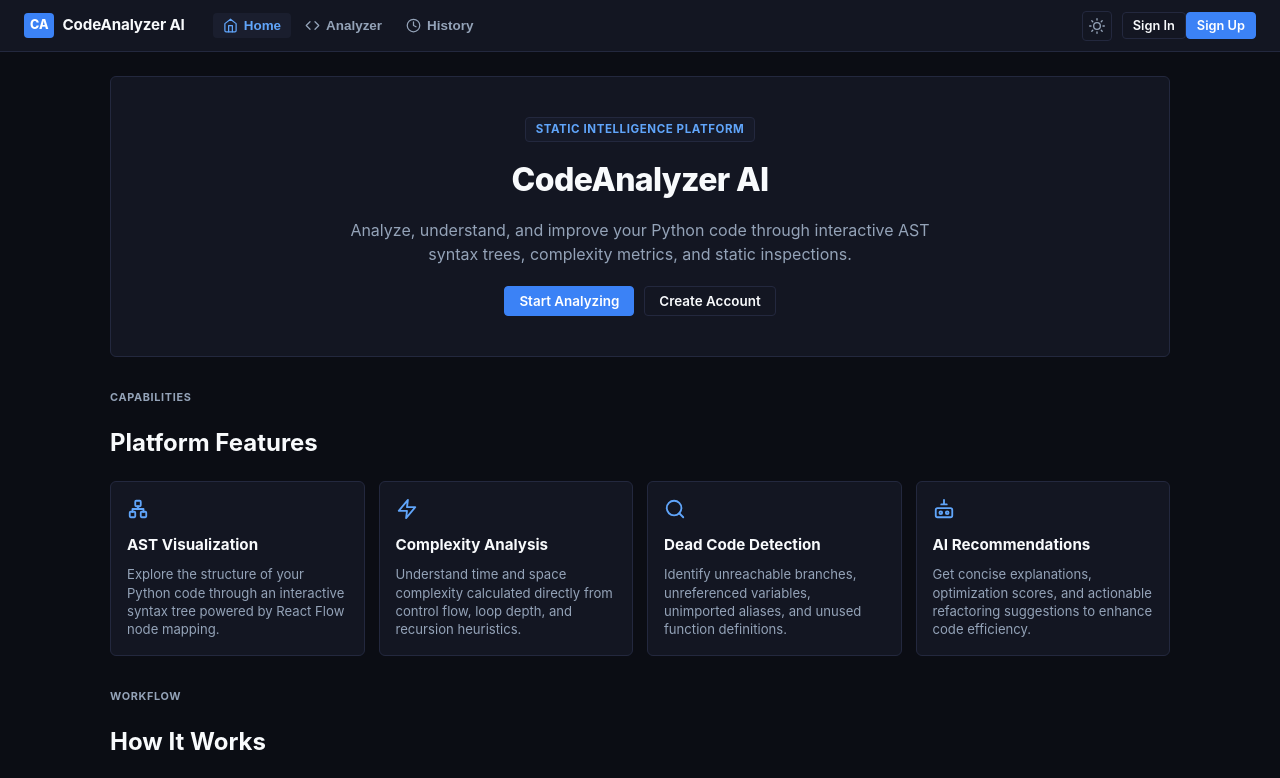
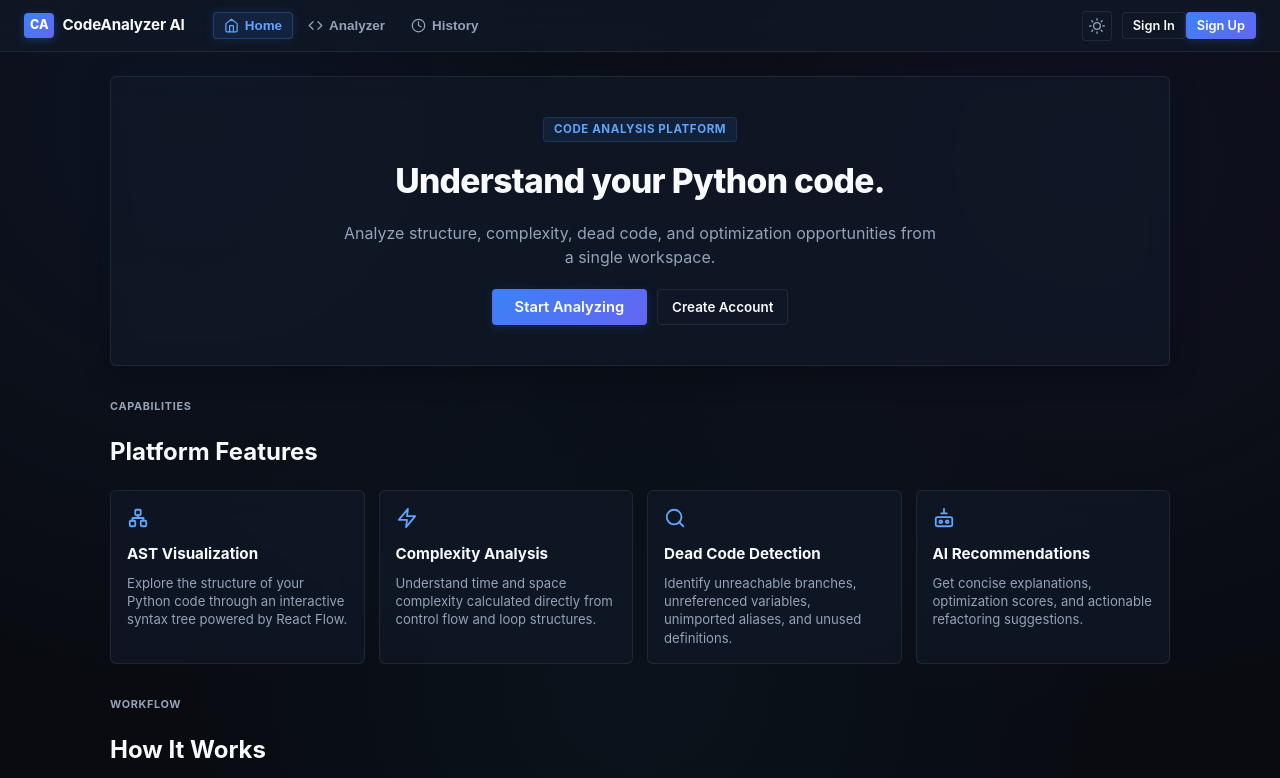
Before and after one commit to diyarane/python-code-analyzer, a React (Vite) app in the folder frontend/: page / in a window 1280 px wide. Shown: the top 778 px of the page. Built offline with nearby package versions, Linux system fonts and the light colour scheme; no server answers.

Commit message:
style: add refined visual depth and modern UI polish

```diff
--- a/frontend/src/components/HomePage.tsx
+++ b/frontend/src/components/HomePage.tsx
@@ -1,7 +1,7 @@
 import React, { useEffect, useState } from 'react';
 import { useAuth } from '../context/AuthContext';
 import { AnalyzeResponse } from '../types/analyzer';
-import { IconAst, IconZap, IconSearch, IconBot, IconHistory } from './Icons';
+import { IconAst, IconZap, IconSearch, IconBot } from './Icons';
 
 export interface HistoryRecord {
   id: number;
@@ -43,12 +43,12 @@ export const HomePage: React.FC<HomePageProps> = ({
 
   return (
     <div className="home-container">
-      {/* Restrained Technical Hero Section */}
+      {/* Premium Hero Section */}
       <section className="hero-section">
-        <div className="hero-badge">Static Intelligence Platform</div>
-        <h1 className="hero-title">CodeAnalyzer AI</h1>
+        <div className="hero-badge">CODE ANALYSIS PLATFORM</div>
+        <h1 className="hero-title">Understand your Python code.</h1>
         <p className="hero-subhead">
-          Analyze, understand, and improve your Python code through interactive AST syntax trees, complexity metrics, and static inspections.
+          Analyze structure, complexity, dead code, and optimization opportunities from a single workspace.
         </p>
         <div className="hero-actions">
           <button
@@ -58,15 +58,13 @@ export const HomePage: React.FC<HomePageProps> = ({
           >
             Start Analyzing
           </button>
-          {!user && (
-            <button
-              type="button"
-              className="btn btn-secondary hero-secondary-cta"
-              onClick={() => onNavigate('signup')}
-            >
-              Create Account
-            </button>
-          )}
+          <button
+            type="button"
+            className="btn btn-secondary hero-secondary-cta"
+            onClick={() => onNavigate(user ? 'history' : 'signup')}
+          >
+            {user ? 'View History' : 'Create Account'}
+          </button>
         </div>
       </section>
 
@@ -83,7 +81,7 @@ export const HomePage: React.FC<HomePageProps> = ({
             </div>
             <h3>AST Visualization</h3>
             <p>
-              Explore the structure of your Python code through an interactive syntax tree powered by React Flow node mapping.
+              Explore the structure of your Python code through an interactive syntax tree powered by React Flow.
             </p>
           </div>
 
@@ -93,7 +91,7 @@ export const HomePage: React.FC<HomePageProps> = ({
             </div>
             <h3>Complexity Analysis</h3>
             <p>
-              Understand time and space complexity calculated directly from control flow, loop depth, and recursion heuristics.
+              Understand time and space complexity calculated directly from control flow and loop structures.
             </p>
           </div>
 
@@ -103,7 +101,7 @@ export const HomePage: React.FC<HomePageProps> = ({
             </div>
             <h3>Dead Code Detection</h3>
             <p>
-              Identify unreachable branches, unreferenced variables, unimported aliases, and unused function definitions.
+              Identify unreachable branches, unreferenced variables, unimported aliases, and unused definitions.
             </p>
           </div>
 
@@ -113,7 +111,7 @@ export const HomePage: React.FC<HomePageProps> = ({
             </div>
             <h3>AI Recommendations</h3>
             <p>
-              Get concise explanations, optimization scores, and actionable refactoring suggestions to enhance code efficiency.
+              Get concise explanations, optimization scores, and actionable refactoring suggestions.
             </p>
           </div>
         </div>
@@ -134,13 +132,13 @@ export const HomePage: React.FC<HomePageProps> = ({
 
           <div className="step-card">
             <span className="step-num">02</span>
-            <h4>Run AST Analysis</h4>
+            <h4>Analyze</h4>
             <p>Static AST parser analyzes syntax tree, control flow, and complexity.</p>
           </div>
 
           <div className="step-card">
             <span className="step-num">03</span>
-            <h4>Inspect Compiler View</h4>
+            <h4>Explore AST</h4>
             <p>Explore interactive React Flow syntax graph and line maps.</p>
           </div>
 
--- a/frontend/src/styles/main.css
+++ b/frontend/src/styles/main.css
@@ -1,9 +1,10 @@
 :root {
-  --bg-app: #0b0d14;
-  --surface-card: #131622;
-  --surface-elevated: #1a1e2e;
-  --surface-secondary: #161a29;
-  --border: #23283e;
+  --bg-app: #090b11;
+  --surface-card: rgba(17, 24, 39, 0.75);
+  --surface-elevated: rgba(26, 30, 46, 0.85);
+  --surface-secondary: rgba(22, 26, 41, 0.7);
+  --border: rgba(255, 255, 255, 0.08);
+  --border-hover: rgba(59, 130, 246, 0.4);
   --border-focus: #3b82f6;
   --text: #f8fafc;
   --muted: #94a3b8;
@@ -21,10 +22,11 @@
 
 [data-theme="light"] {
   --bg-app: #f8fafc;
-  --surface-card: #ffffff;
-  --surface-elevated: #f1f5f9;
-  --surface-secondary: #f8fafc;
+  --surface-card: rgba(255, 255, 255, 0.85);
+  --surface-elevated: rgba(241, 245, 249, 0.95);
+  --surface-secondary: rgba(248, 250, 252, 0.9);
   --border: #e2e8f0;
+  --border-hover: #cbd5e1;
   --border-focus: #3b82f6;
   --text: #0f172a;
   --muted: #64748b;
@@ -44,6 +46,11 @@ body {
   margin: 0;
   padding: 0;
   background-color: var(--bg-app);
+  background-image:
+    radial-gradient(circle at 15% 15%, rgba(59, 130, 246, 0.08) 0%, transparent 45%),
+    radial-gradient(circle at 85% 20%, rgba(99, 102, 241, 0.07) 0%, transparent 45%),
+    radial-gradient(circle at 50% 85%, rgba(14, 165, 233, 0.05) 0%, transparent 50%);
+  background-attachment: fixed;
   color: var(--text);
   font-family: var(--font-sans);
   line-height: 1.5;
@@ -56,16 +63,19 @@ body {
   flex-direction: column;
 }
 
-/* Global Compact Header */
+/* Translucent Header */
 .navbar {
   display: flex;
   align-items: center;
   justify-content: space-between;
   padding: 10px 24px;
   background: var(--surface-card);
+  backdrop-filter: blur(12px);
+  -webkit-backdrop-filter: blur(12px);
   border-bottom: 1px solid var(--border);
   gap: 20px;
   height: 52px;
+  z-index: 50;
 }
 
 .nav-left {
@@ -83,12 +93,13 @@ body {
 }
 
 .brand-mark {
-  background: var(--primary);
+  background: linear-gradient(135deg, #3b82f6 0%, #6366f1 100%);
   color: #ffffff;
   font-weight: 800;
   font-size: 0.78rem;
   padding: 3px 6px;
   border-radius: 4px;
+  box-shadow: 0 2px 8px rgba(59, 130, 246, 0.3);
 }
 
 .brand-name {
@@ -108,7 +119,7 @@ body {
   align-items: center;
   gap: 6px;
   background: none;
-  border: none;
+  border: 1px solid transparent;
   color: var(--muted);
   font-size: 0.84rem;
   font-weight: 600;
@@ -121,11 +132,14 @@ body {
 .nav-link:hover {
   color: var(--text);
   background: var(--surface-elevated);
+  border-color: var(--border);
 }
 
 .nav-link.is-active {
   color: var(--primary-strong);
-  background: var(--surface-elevated);
+  background: rgba(59, 130, 246, 0.12);
+  border-color: rgba(59, 130, 246, 0.3);
+  box-shadow: 0 0 12px rgba(59, 130, 246, 0.15);
 }
 
 .nav-right {
@@ -151,7 +165,7 @@ body {
 .icon-btn:hover {
   color: var(--text);
   background: var(--surface-elevated);
-  border-color: var(--border);
+  border-color: var(--border-hover);
 }
 
 /* User Account Dropdown */
@@ -171,10 +185,12 @@ body {
   cursor: pointer;
   font-size: 0.82rem;
   font-weight: 600;
+  transition: all 0.15s ease;
 }
 
 .avatar-btn:hover {
   background: var(--surface-elevated);
+  border-color: var(--border-hover);
 }
 
 .user-email-text {
@@ -191,9 +207,11 @@ body {
   margin-top: 6px;
   width: 220px;
   background: var(--surface-card);
+  backdrop-filter: blur(16px);
+  -webkit-backdrop-filter: blur(16px);
   border: 1px solid var(--border);
   border-radius: var(--radius);
-  box-shadow: 0 8px 20px rgba(0, 0, 0, 0.4);
+  box-shadow: 0 10px 25px rgba(0, 0, 0, 0.4);
   z-index: 100;
   padding: 4px 0;
 }
@@ -245,7 +263,7 @@ body {
   color: var(--danger);
 }
 
-/* Buttons */
+/* Restrained Blue-Violet Gradient Buttons & CTAs */
 .btn {
   display: inline-flex;
   align-items: center;
@@ -268,14 +286,17 @@ body {
 }
 
 .btn-primary {
-  background: var(--primary);
+  background: linear-gradient(135deg, #3b82f6 0%, #6366f1 100%);
   color: #ffffff;
-  border-color: var(--primary);
+  border-color: rgba(99, 102, 241, 0.5);
+  box-shadow: 0 2px 10px rgba(59, 130, 246, 0.2);
 }
 
 .btn-primary:hover:not(:disabled) {
-  background: var(--primary-hover);
-  border-color: var(--primary-hover);
+  background: linear-gradient(135deg, #2563eb 0%, #4f46e5 100%);
+  border-color: rgba(99, 102, 241, 0.7);
+  box-shadow: 0 4px 16px rgba(59, 130, 246, 0.35);
+
 }
 
 .btn-secondary {
@@ -286,6 +307,7 @@ body {
 
 .btn-secondary:hover:not(:disabled) {
   background: var(--surface-elevated);
+  border-color: var(--border-hover);
 }
 
 .nav-btn-sm {
@@ -300,6 +322,8 @@ body {
   justify-content: space-between;
   padding: 8px 24px;
   background: var(--surface-card);
+  backdrop-filter: blur(12px);
+  -webkit-backdrop-filter: blur(12px);
   border-bottom: 1px solid var(--border);
   height: 48px;
 }
@@ -349,13 +373,22 @@ body {
   flex: 1;
 }
 
+/* Translucent Panels with 1px Border & Soft Ambient Shadow */
 .panel {
   background: var(--surface-card);
+  backdrop-filter: blur(12px);
+  -webkit-backdrop-filter: blur(12px);
   border: 1px solid var(--border);
   border-radius: var(--radius);
+  box-shadow: 0 4px 20px rgba(0, 0, 0, 0.25);
   display: flex;
   flex-direction: column;
   overflow: hidden;
+  transition: border-color 0.15s ease;
+}
+
+.panel:hover {
+  border-color: rgba(255, 255, 255, 0.12);
 }
 
 .panel-header {
@@ -387,15 +420,16 @@ body {
   font-weight: 600;
   padding: 2px 6px;
   border-radius: var(--radius-sm);
-  background: var(--surface-secondary);
+  background: rgba(59, 130, 246, 0.1);
   color: var(--primary-strong);
-  border: 1px solid var(--border);
+  border: 1px solid rgba(59, 130, 246, 0.2);
 }
 
-/* Editor Panel */
+/* Editor Panel with Subtle Ambient Glow Outline */
 .editor-panel {
   flex: 1;
   min-height: 480px;
+  box-shadow: 0 0 20px rgba(59, 130, 246, 0.03);
 }
 
 .editor-container {
@@ -412,7 +446,7 @@ body {
   border-bottom: 1px solid var(--border);
 }
 
-/* Results Panel & Metrics */
+/* Results Panel & Metrics Cards */
 .results-panel {
   display: flex;
   flex-direction: column;
@@ -435,6 +469,11 @@ body {
   display: flex;
   flex-direction: column;
   gap: 2px;
+  transition: all 0.15s ease;
+}
+
+.metric-card:hover {
+  border-color: var(--border-hover);
 }
 
 .metric-label {
@@ -469,18 +508,21 @@ body {
 
 .progress-fill {
   height: 100%;
-  background: var(--primary);
+  background: linear-gradient(90deg, #3b82f6, #60a5fa);
 }
 
-/* AST Visualizer */
+/* AST Visualizer with Radial Dot Grid Background */
 .ast-container {
   flex: 1;
   min-height: 280px;
-  background: var(--bg-app);
+  background-color: #07090e;
+  background-image: radial-gradient(rgba(255, 255, 255, 0.08) 1px, transparent 1px);
+  background-size: 18px 18px;
   border: 1px solid var(--border);
   border-radius: var(--radius);
   position: relative;
   overflow: hidden;
+  box-shadow: inset 0 0 20px rgba(0, 0, 0, 0.4);
 }
 
 .ast-toolbar {
@@ -490,6 +532,11 @@ body {
   z-index: 10;
   display: flex;
   gap: 4px;
+}
+
+.ast-node.is-selected {
+  border-color: var(--primary-strong);
+  box-shadow: 0 0 12px rgba(59, 130, 246, 0.3);
 }
 
 /* AI Assistant Panel */
@@ -528,7 +575,7 @@ body {
   color: var(--muted);
 }
 
-/* Auth Pages (/login & /signup) */
+/* Auth Pages (/login & /signup) over Ambient Background Mesh */
 .auth-page-container {
   min-height: calc(100vh - 52px);
   display: flex;
@@ -541,12 +588,15 @@ body {
   width: 100%;
   max-width: 380px;
   background: var(--surface-card);
+  backdrop-filter: blur(16px);
+  -webkit-backdrop-filter: blur(16px);
   border: 1px solid var(--border);
   border-radius: var(--radius);
   padding: 28px;
   display: flex;
   flex-direction: column;
   gap: 20px;
+  box-shadow: 0 12px 32px rgba(0, 0, 0, 0.4), 0 0 30px rgba(59, 130, 246, 0.04);
 }
 
 .auth-card-header {
@@ -586,17 +636,19 @@ body {
 }
 
 .auth-field input {
-  background: var(--bg-app);
+  background: rgba(9, 11, 17, 0.8);
   border: 1px solid var(--border);
   border-radius: var(--radius-sm);
   padding: 8px 12px;
   color: var(--text);
   font-size: 0.88rem;
+  transition: border-color 0.15s ease;
 }
 
 .auth-field input:focus {
   outline: none;
   border-color: var(--border-focus);
+  box-shadow: 0 0 8px rgba(59, 130, 246, 0.25);
 }
 
 .password-input-wrapper {
@@ -671,12 +723,16 @@ body {
   padding: 24px 20px;
 }
 
+/* Hero Section with Ambient Soft Glow & Translucent Card */
 .hero-section {
   text-align: center;
   padding: 40px 20px;
   background: var(--surface-card);
+  backdrop-filter: blur(12px);
+  -webkit-backdrop-filter: blur(12px);
   border: 1px solid var(--border);
   border-radius: var(--radius);
+  box-shadow: 0 8px 28px rgba(0, 0, 0, 0.3), 0 0 25px rgba(59, 130, 246, 0.05);
   display: flex;
   flex-direction: column;
   align-items: center;
@@ -689,14 +745,14 @@ body {
   text-transform: uppercase;
   letter-spacing: 0.05em;
   color: var(--primary-strong);
-  background: var(--surface-secondary);
+  background: rgba(59, 130, 246, 0.1);
   padding: 3px 10px;
   border-radius: 4px;
-  border: 1px solid var(--border);
+  border: 1px solid rgba(59, 130, 246, 0.2);
 }
 
 .hero-title {
-  font-size: 2rem;
+  font-size: 2.1rem;
   font-weight: 800;
   margin: 0;
   letter-spacing: -0.02em;
@@ -716,6 +772,11 @@ body {
   margin-top: 6px;
 }
 
+.hero-cta {
+  padding: 8px 22px;
+  font-size: 0.92rem;
+}
+
 .features-grid {
   display: grid;
   grid-template-columns: repeat(auto-fit, minmax(220px, 1fr));
@@ -724,12 +785,22 @@ body {
 
 .feature-card {
   background: var(--surface-card);
+  backdrop-filter: blur(12px);
+  -webkit-backdrop-filter: blur(12px);
   border: 1px solid var(--border);
   border-radius: var(--radius);
   padding: 16px;
   display: flex;
   flex-direction: column;
   gap: 8px;
+  transition: all 0.15s ease;
+}
+
+.feature-card:hover {
+  border-color: var(--border-hover);
+  background: var(--surface-elevated);
+  transform: translateY(-2px);
+  box-shadow: 0 4px 16px rgba(0, 0, 0, 0.3);
 }
 
 .feature-icon-wrapper {
@@ -749,20 +820,29 @@ body {
   line-height: 1.4;
 }
 
+/* How It Works Grid & Connector Line */
 .how-it-works-grid {
   display: grid;
   grid-template-columns: repeat(auto-fit, minmax(200px, 1fr));
   gap: 14px;
+  position: relative;
 }
 
 .step-card {
   background: var(--surface-card);
+  backdrop-filter: blur(12px);
+  -webkit-backdrop-filter: blur(12px);
   border: 1px solid var(--border);
   border-radius: var(--radius);
   padding: 16px;
   display: flex;
   flex-direction: column;
   gap: 6px;
+  transition: border-color 0.15s ease;
+}
+
+.step-card:hover {
+  border-color: var(--border-hover);
 }
 
 .step-num {
@@ -779,6 +859,8 @@ body {
 
 .recent-card {
   background: var(--surface-card);
+  backdrop-filter: blur(12px);
+  -webkit-backdrop-filter: blur(12px);
   border: 1px solid var(--border);
   border-radius: var(--radius);
   padding: 14px;
@@ -786,11 +868,13 @@ body {
   flex-direction: column;
   gap: 8px;
   cursor: pointer;
+  transition: all 0.15s ease;
 }
 
 .recent-card:hover {
   border-color: var(--primary-strong);
   background: var(--surface-elevated);
+  transform: translateY(-2px);
 }
 
 .recent-title {
@@ -802,7 +886,7 @@ body {
   font-family: var(--font-mono);
   font-size: 0.76rem;
   color: var(--muted);
-  background: var(--bg-app);
+  background: rgba(9, 11, 17, 0.8);
   padding: 8px;
   border-radius: 4px;
   margin: 0;
@@ -812,8 +896,23 @@ body {
   overflow: hidden;
 }
 
+.recent-card-footer {
+  display: flex;
+  align-items: center;
+  justify-content: space-between;
+  font-size: 0.78rem;
+  color: var(--muted);
+}
+
+.recent-action {
+  color: var(--primary-strong);
+  font-weight: 600;
+}
+
 .home-empty-card {
   background: var(--surface-card);
+  backdrop-filter: blur(12px);
+  -webkit-backdrop-filter: blur(12px);
   border: 1px dashed var(--border);
   border-radius: var(--radius);
   padding: 36px 20px;
@@ -863,6 +962,8 @@ body {
 
 .history-table-wrapper {
   background: var(--surface-card);
+  backdrop-filter: blur(12px);
+  -webkit-backdrop-filter: blur(12px);
   border: 1px solid var(--border);
   border-radius: var(--radius);
   overflow-x: auto;
@@ -939,6 +1040,8 @@ body {
   position: fixed;
   inset: 0;
   background: rgba(0, 0, 0, 0.75);
+  backdrop-filter: blur(8px);
+  -webkit-backdrop-filter: blur(8px);
   z-index: 999;
   display: flex;
   align-items: center;
@@ -952,6 +1055,7 @@ body {
   border: 1px solid var(--border);
   border-radius: var(--radius);
   overflow: hidden;
+  box-shadow: 0 16px 36px rgba(0, 0, 0, 0.4);
 }
 
 .auth-header {
```
